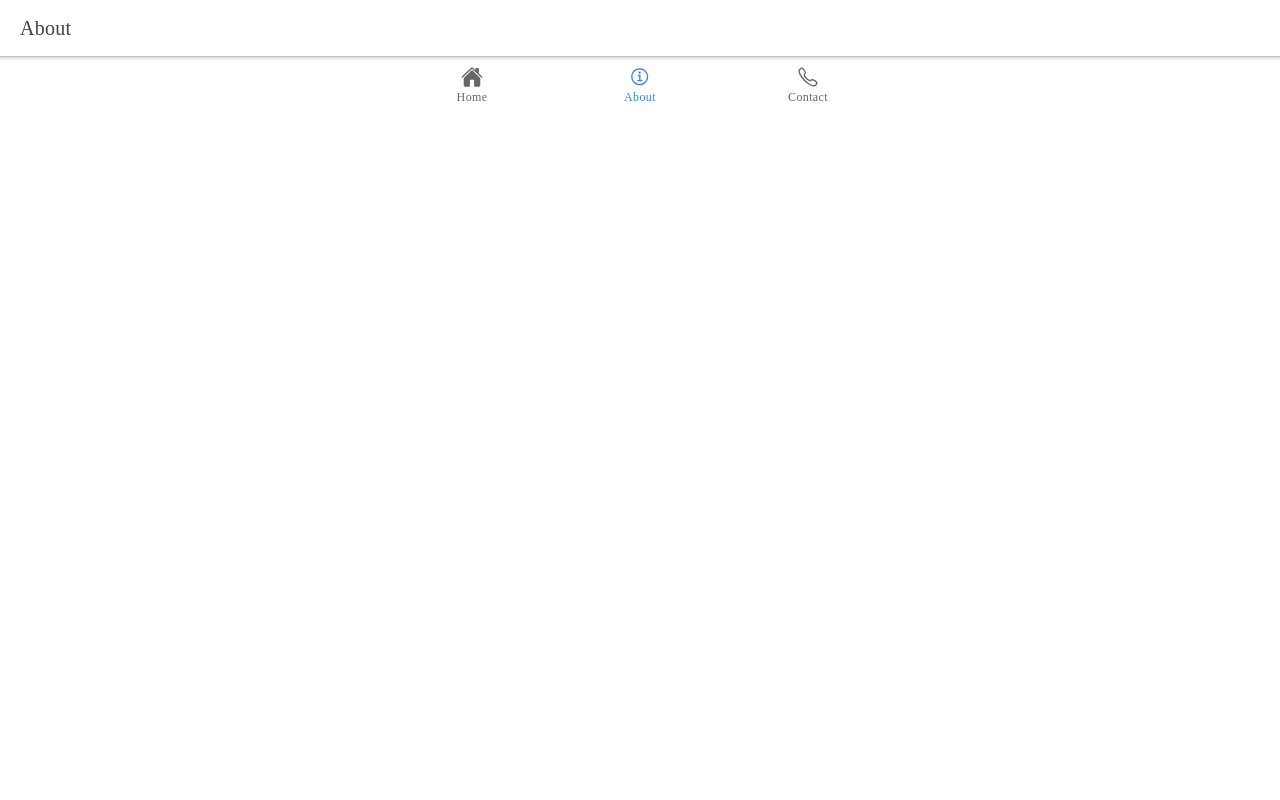
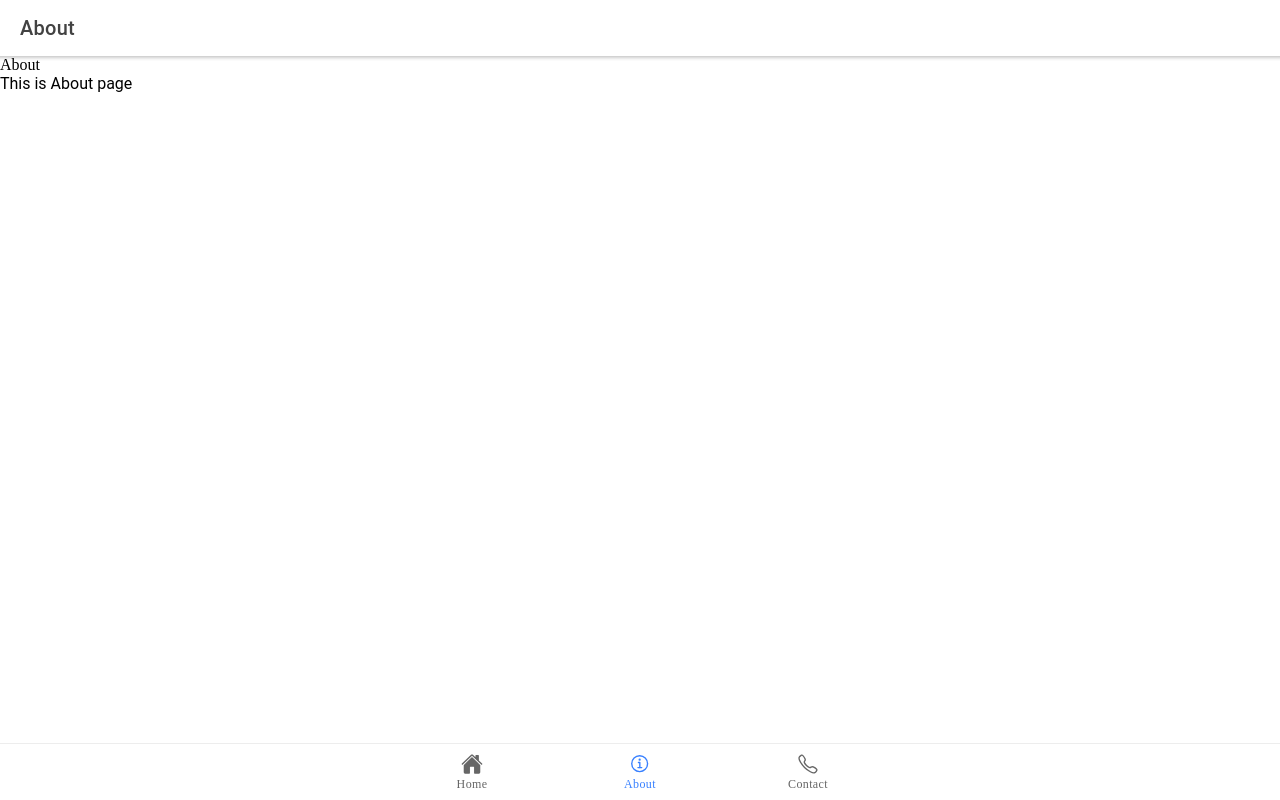
Before and after one commit to t18n/ionic-react-boilerplate, a React (Create React App) app: page /about in a window 1280 px wide. Built offline with nearby package versions, Linux system fonts and the light colour scheme.

Commit message:
Add default Ionic styles

```diff
--- a/src/App.tsx
+++ b/src/App.tsx
@@ -1,8 +1,13 @@
+import '@ionic/react/css/core.css';
+import '@ionic/react/css/normalize.css';
+import '@ionic/react/css/structure.css';
+
 import React from 'react';
 import { Router } from './Router';
+import { IonApp } from '@ionic/react';
 
 export const App = () => (
-	<>
+	<IonApp>
 		<Router />
-	</>
+	</IonApp>
 );
--- a/src/Router.tsx
+++ b/src/Router.tsx
@@ -4,6 +4,7 @@ import { IonReactRouter } from '@ionic/react-router';
 import { Redirect, Route } from 'react-router-dom';
 import { Home } from './pages/home';
 import { About } from './pages/about';
+import { Error } from './pages/error';
 
 export const Router: FC = ({ children }) => (
 	<IonApp>
@@ -11,7 +12,8 @@ export const Router: FC = ({ children }) => (
 			<IonRouterOutlet>
 				<Route path="/" exact component={Home} />
 				<Route path="/about" exact component={About} />
-				<Route path="/contact" render={() => <Redirect to="/about" />} exact={true} />
+				<Route path="/404" exact component={Error} />
+				<Route path="/contact" render={() => <Redirect to="/error" />} exact={true} />
 			</IonRouterOutlet>
 			{children}
 		</IonReactRouter>
--- a/src/components/Layout.tsx
+++ b/src/components/Layout.tsx
@@ -8,12 +8,13 @@ interface ILayout {
 
 export const Layout: FC<ILayout> = ({ title, children }) => (
 	<IonPage>
+		{title}
 		<IonHeader>
 			<IonToolbar>
 				<IonTitle>{title}</IonTitle>
 			</IonToolbar>
 		</IonHeader>
 		<IonContent>{children}</IonContent>
-		<Tabbar />
+		<Tabbar slot="bottom" />
 	</IonPage>
 );
--- a/src/components/Tabbar.tsx
+++ b/src/components/Tabbar.tsx
@@ -1,9 +1,13 @@
-import React from 'react';
+import React, { FC } from 'react';
 import { IonTabBar, IonIcon, IonLabel, IonTabButton } from '@ionic/react';
 import { home, callOutline, informationCircleOutline } from 'ionicons/icons';
 
-export const Tabbar = () => (
-	<IonTabBar slot="bottom">
+interface ITabbar {
+	slot: 'bottom' | 'top';
+}
+
+export const Tabbar: FC<ITabbar> = ({ slot }) => (
+	<IonTabBar slot={slot}>
 		<IonTabButton tab="home" href="/home">
 			<IonIcon icon={home} />
 			<IonLabel>Home</IonLabel>
--- a/src/pages/about.tsx
+++ b/src/pages/about.tsx
@@ -1,4 +1,8 @@
 import React from 'react';
 import { Layout } from '../components/Layout';
 
-export const About = () => <Layout title="About">This is about page</Layout>;
+export const About = () => (
+	<Layout title="About">
+		<div>This is About page</div>
+	</Layout>
+);
--- /dev/null
+++ b/src/pages/error.tsx
@@ -0,0 +1,4 @@
+import React from 'react';
+import { Layout } from '../components/Layout';
+
+export const Error = () => <Layout title="Error">404</Layout>;
```
